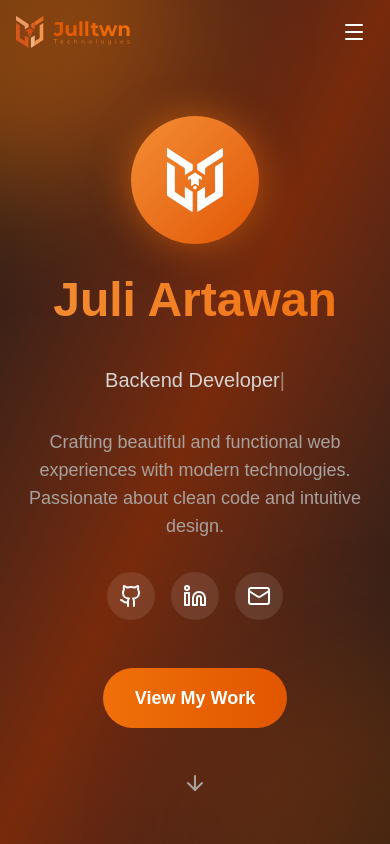
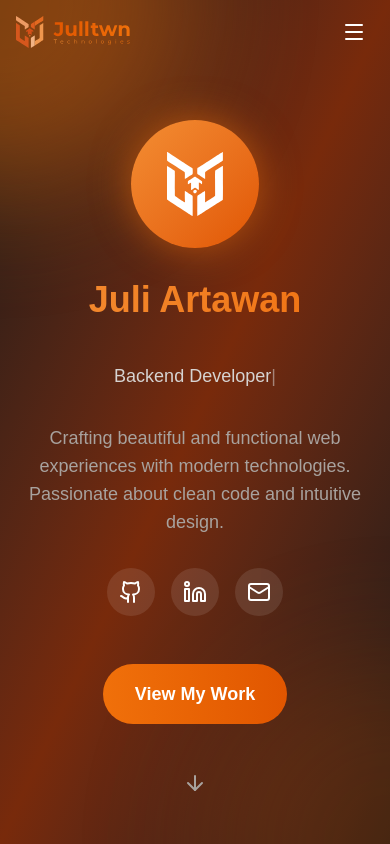
Before and after one commit to Juliartwn/portofolio, a React (Vite) app: page / in a window 390 px wide. Shown: the top 844 px of the page. Built offline with nearby package versions, Linux system fonts and the light colour scheme.

Commit message:
feat: refine styling and layout for CertificateCarousel, Hero, and Certificates components

```diff
--- a/src/components/layouts/CertificateCarousel.tsx
+++ b/src/components/layouts/CertificateCarousel.tsx
@@ -1,6 +1,6 @@
-import React, { useState } from 'react';
-import { Maximize2 } from 'lucide-react';
-import Button from '../ui/Button';
+import React, { useState } from "react";
+import { Maximize2 } from "lucide-react";
+import Button from "../ui/Button";
 
 interface CertificateCarouselProps {
   certificates: Array<{
@@ -9,7 +9,9 @@ interface CertificateCarouselProps {
   }>;
 }
 
-const CertificateCarousel: React.FC<CertificateCarouselProps> = ({ certificates }) => {
+const CertificateCarousel: React.FC<CertificateCarouselProps> = ({
+  certificates,
+}) => {
   const [selectedImage, setSelectedImage] = useState<string | null>(null);
 
   // Duplicate certificates for seamless loop
@@ -36,7 +38,7 @@ const CertificateCarousel: React.FC<CertificateCarouselProps> = ({ certificates
           {duplicatedCertificates.map((cert, index) => (
             <div
               key={index}
-              className="relative group flex-shrink-0 w-[265px] sm:w-[280px] md:w-[340px] lg:w-[355px] h-auto rounded-md md:rounded-lg overflow-hidden cursor-pointer"
+              className="relative group flex-shrink-0 w-[220px] sm:w-[280px] md:w-[340px] lg:w-[355px] h-auto rounded-md md:rounded-lg overflow-hidden cursor-pointer"
               onClick={() => openModal(cert.image)}
             >
               {/* Certificate Image */}
@@ -64,7 +66,8 @@ const CertificateCarousel: React.FC<CertificateCarouselProps> = ({ certificates
           onClick={closeModal}
         >
           <Button
-            className="absolute top-4 right-4 p-3 bg-white/10 hover:bg-white/20 rounded-full transition-all duration-300 text-white"
+            size="sm"
+            className="absolute top-4 right-4 !p-3 bg-white/10 hover:bg-white/20 rounded-full transition-all duration-300 text-white"
             onClick={closeModal}
           >
             <svg
--- a/src/components/layouts/Hero.tsx
+++ b/src/components/layouts/Hero.tsx
@@ -63,18 +63,22 @@ const Hero: React.FC = () => {
         ></div>
       </div>
 
-      <div className="container mx-auto px-6 relative z-10 py-25">
+      <div className="container mx-auto px-4 sm:px-6 relative z-10 py-20 sm:py-24">
         <div className="max-w-4xl mx-auto text-center">
           <div className="mb-8 inline-block animate-zoom-in">
             <div className="w-32 h-32 bg-gradient-to-br from-primary-400 to-primary-600 rounded-full flex items-center justify-center text-4xl font-bold shadow-2xl transform hover:scale-110 transition-transform duration-300 animate-float animate-pulse-glow">
-              <img src="/svg/Julltwn-logo-white.svg" alt="logo julltwn" className="h-16"/>
+              <img
+                src="/svg/Julltwn-logo-white.svg"
+                alt="logo julltwn"
+                className="h-16"
+              />
             </div>
           </div>
-          <h1 className="text-5xl md:text-7xl font-bold mb-6 bg-clip-text text-transparent bg-gradient-to-r from-primary-400 to-primary-500 animate-fade-in-down delay-100">
+          <h1 className="text-4xl sm:text-5xl md:text-7xl font-bold mb-6 bg-clip-text text-transparent bg-gradient-to-r from-primary-400 to-primary-500 animate-fade-in-down delay-100">
             Juli Artawan
           </h1>
           <div className="h-16 flex items-center justify-center mb-4 animate-fade-in-up delay-200">
-            <p className="text-xl md:text-2xl text-neutral-300">
+            <p className="text-lg sm:text-xl md:text-2xl text-neutral-300">
               {displayedText}
               <span className="animate-pulse">|</span>
             </p>
--- a/src/components/pages/Certificates.tsx
+++ b/src/components/pages/Certificates.tsx
@@ -87,7 +87,7 @@ const Certificates: React.FC = () => {
       <StarryBackground />
 
       {/* Back Button */}
-      <div className="fixed m-4 left-6 top-6 z-50 animate-fade-in-left">
+      <div className="fixed m-4 left-4 top-4 sm:left-6 sm:top-6 z-50 animate-fade-in-left">
         <button
           onClick={goBack}
           className="flex items-center gap-2 text-white hover:text-primary-400 transition-colors duration-300"
@@ -144,7 +144,8 @@ const Certificates: React.FC = () => {
           onClick={closeModal}
         >
           <Button
-            className="absolute top-4 right-4 p-3 bg-white/10 hover:bg-white/20 rounded-full transition-all duration-300 text-white"
+            size="sm"
+            className="absolute top-4 right-4 !p-3 bg-white/10 hover:bg-white/20 rounded-full transition-all duration-300 text-white"
             onClick={closeModal}
           >
             <svg
```
